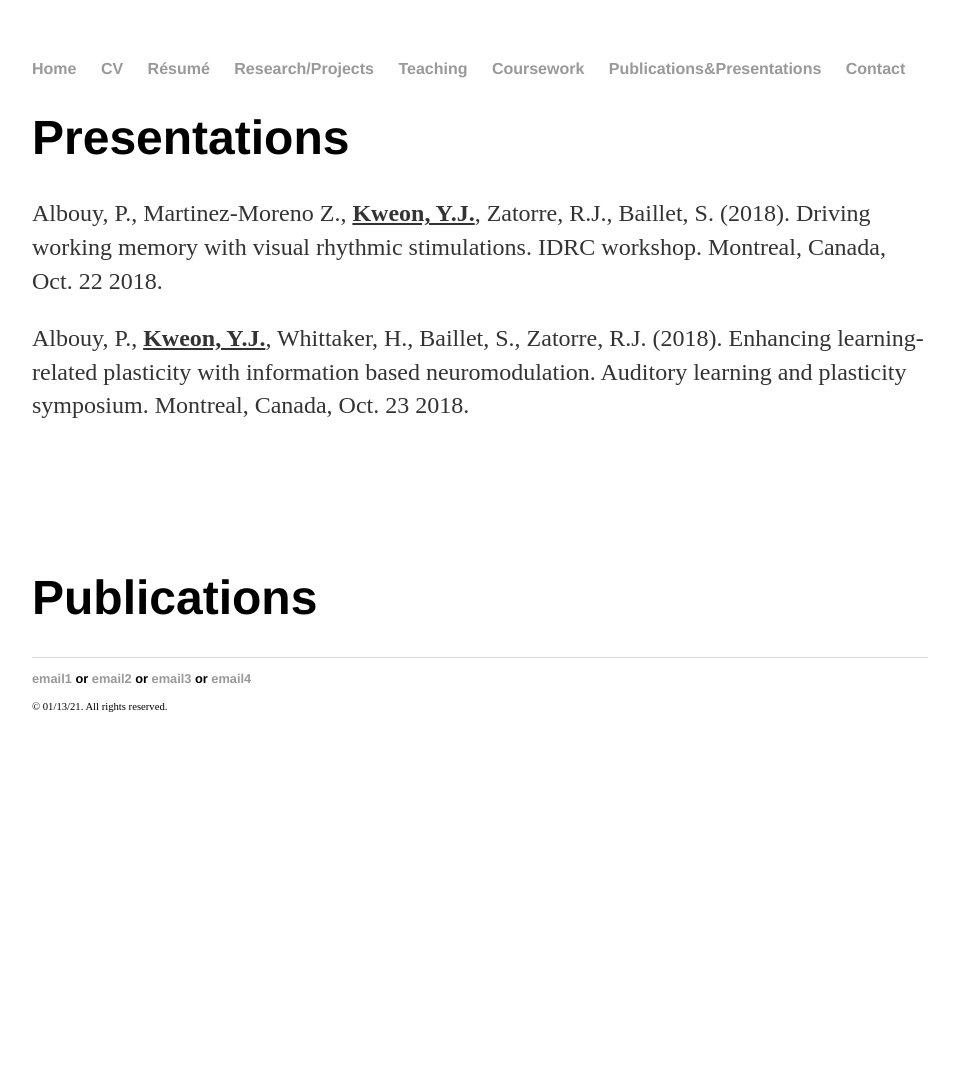
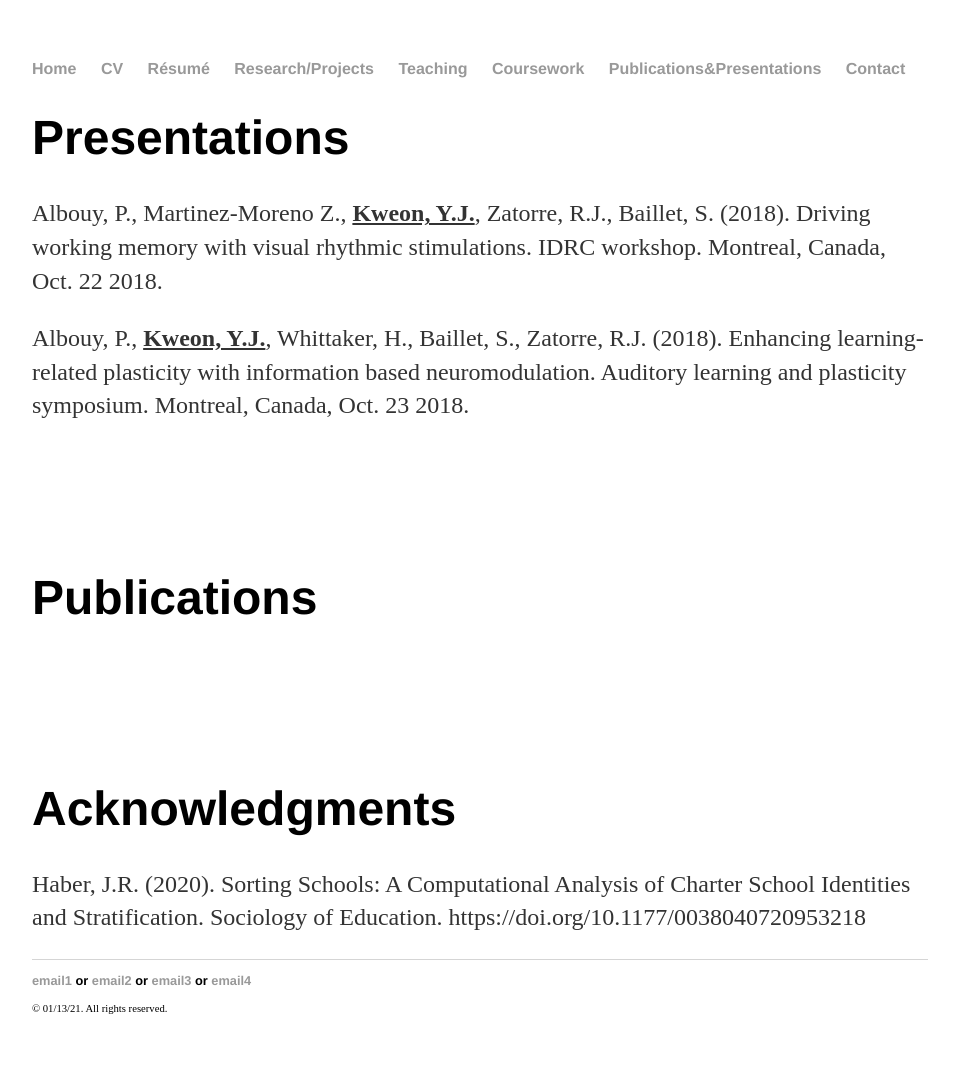
Before and after one commit to yjkweon24/yjkweon24.github.io, a Jekyll site: the page built from publication/publication.md, in a window 1280 px wide. Shown: the whole page, without its empty margins (160-1119 px from the left). Built offline with Jekyll 4.4.1, drawn with Linux system fonts in a browser that asks for light colours; before the commit the page ends 900 px from its top, so only the background shows below that.

Commit message:
Update publication.md

```diff
--- a/publication/publication.md
+++ b/publication/publication.md
@@ -14,3 +14,11 @@ Albouy, P., **<u>Kweon, Y.J.</u>**, Whittaker, H., Baillet, S., Zatorre, R.J. (
 <br>
 
 # Publications
+
+<br>
+
+<br>
+
+# Acknowledgments
+
+Haber, J.R. (2020). Sorting Schools: A Computational Analysis of Charter School Identities and Stratification. Sociology of Education. https://doi.org/10.1177/0038040720953218
```
